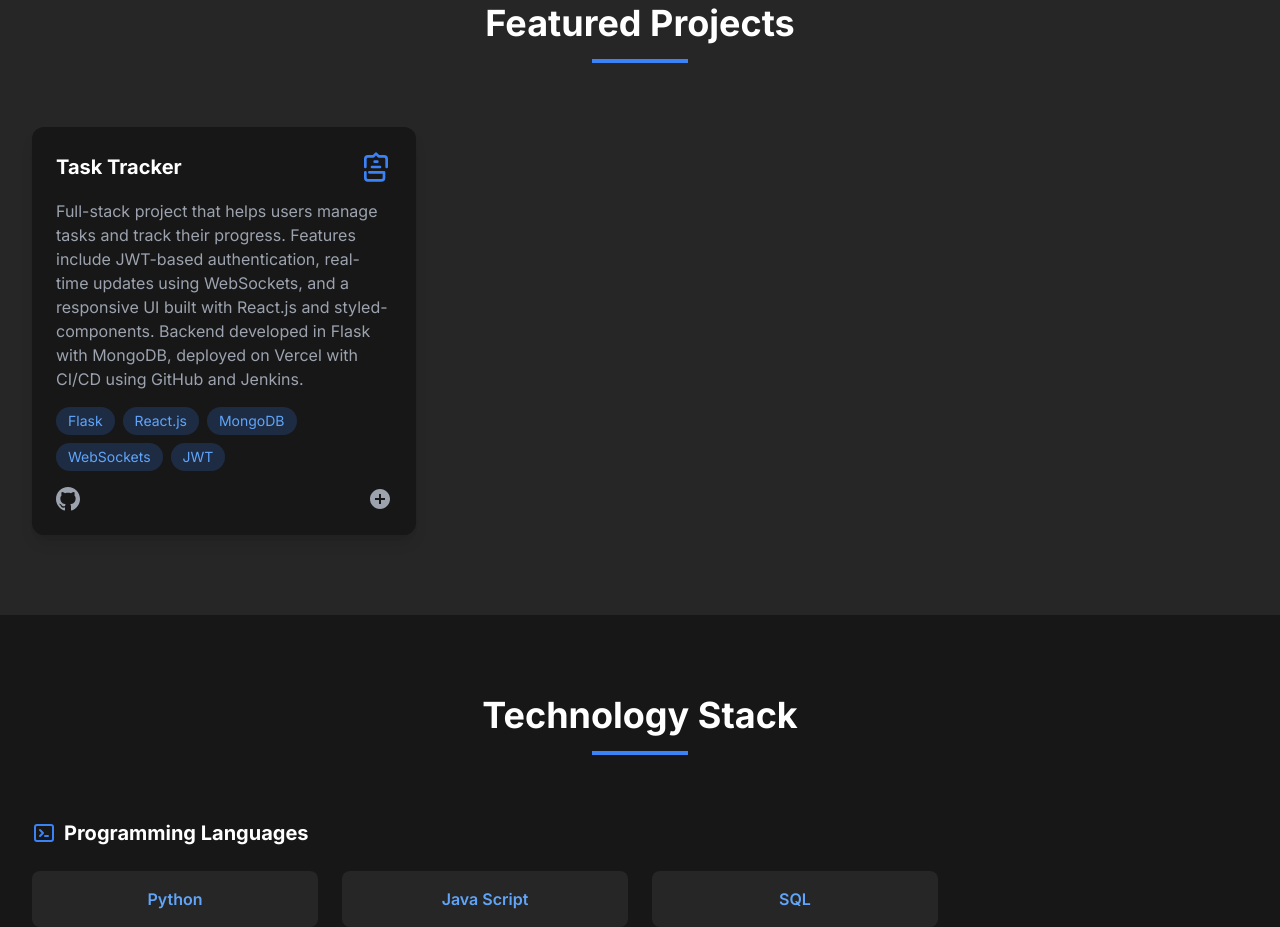
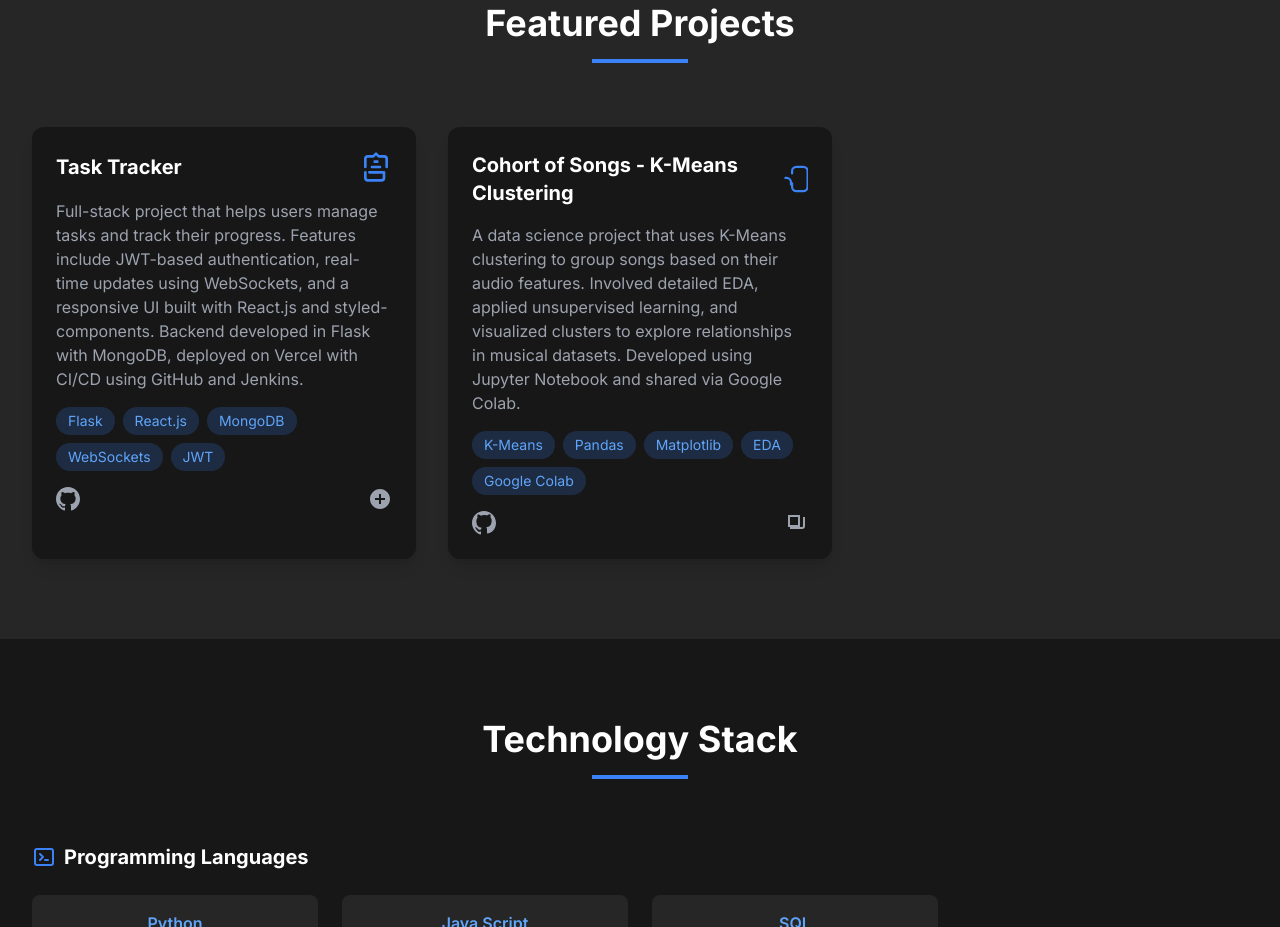
Before and after one commit to Aditya-1998k/resume-page, a plain HTML site: page index.html in a window 1280 px wide. Shown: the part 2419-3346 px from the top of the page. Drawn offline with nearby package versions, Linux system fonts and the light colour scheme.

Commit message:
Update index.html

```diff
--- a/index.html
+++ b/index.html
@@ -716,6 +716,38 @@ class Developer:
                     </div>
                 </div>
             </div>
+            <div class="bg-neutral-900 rounded-xl overflow-hidden shadow-lg hover:transform hover:scale-105 transition duration-300 animate__animated animate__fadeInUp">
+                <div class="p-6">
+                    <div class="flex items-center justify-between mb-4">
+                        <h3 class="text-xl font-bold text-white">Cohort of Songs - K-Means Clustering</h3>
+                        <svg class="w-8 h-8 text-blue-500" fill="none" stroke="currentColor" viewBox="0 0 24 24">
+                            <path stroke-linecap="round" stroke-linejoin="round" stroke-width="2" d="M9 17v-2a4 4 0 00-4-4H4m6-4V5a4 4 0 014-4h6a4 4 0 014 4v14a4 4 0 01-4 4h-6a4 4 0 01-4-4v-3"></path>
+                        </svg>
+                    </div>
+                    <p class="text-gray-400 mb-4">
+                        A data science project that uses K-Means clustering to group songs based on their audio features. Involved detailed EDA, applied unsupervised learning, and visualized clusters to explore relationships in musical datasets. Developed using Jupyter Notebook and shared via Google Colab.
+                    </p>
+                    <div class="flex flex-wrap gap-2 mb-4">
+                        <span class="px-3 py-1 bg-blue-500/20 text-blue-400 rounded-full text-sm">K-Means</span>
+                        <span class="px-3 py-1 bg-blue-500/20 text-blue-400 rounded-full text-sm">Pandas</span>
+                        <span class="px-3 py-1 bg-blue-500/20 text-blue-400 rounded-full text-sm">Matplotlib</span>
+                        <span class="px-3 py-1 bg-blue-500/20 text-blue-400 rounded-full text-sm">EDA</span>
+                        <span class="px-3 py-1 bg-blue-500/20 text-blue-400 rounded-full text-sm">Google Colab</span>
+                    </div>
+                    <div class="flex justify-between items-center">
+                        <a href="https://github.com/yourusername/cohort-of-songs" class="text-gray-400 hover:text-blue-500 transition-colors">
+                            <svg class="w-6 h-6" fill="currentColor" viewBox="0 0 24 24">
+                                <path d="M12 0C5.373 0 0 5.373 0 12c0 5.302 3.438 9.8 8.207 11.387.599.111.793-.261.793-.577v-2.234c-3.338.726-4.033-1.416-4.033-1.416-.546-1.387-1.333-1.756-1.333-1.756C2.547 16.135 3.719 16.15 3.719 16.15c1.205.084 1.839 1.237 1.839 1.237 1.07 1.834 2.807 1.304 3.492.997.107-.775.418-1.305.762-1.604C7.147 16.475 4.345 15.446 4.345 10c0-1.311.469-2.381 1.236-3.221-.124-.303-.535-1.524.117-3.176 0 0 1.008-.322 3.301 1.23A11.428 11.428 0 0112 4c1.02.005 2.047.138 3.006.404 2.291-1.552 3.297-1.23 3.297-1.23.653 1.653.242 2.874.118 3.176.77.84 1.235 1.911 1.235 3.221 0 5.446-2.807 6.459-5.479 6.756.43.372.823 1.102.823 2.222v3.293c0 .319.192.694.801.576C20.562 21.8 24 17.302 24 12c0-6.627-5.373-12-12-12z"/>
+                            </svg>
+                        </a>
+                        <a href="https://colab.research.google.com/drive/your-colab-id" class="text-gray-400 hover:text-blue-500 transition-colors">
+                            <svg class="w-6 h-6" fill="currentColor" viewBox="0 0 24 24">
+                                <path d="M21 6h-2v9a1 1 0 01-1 1H6v2h12a3 3 0 003-3V6zM4 4h12v12H4V4zm2 2v8h8V6H6z"/>
+                            </svg>
+                        </a>
+                    </div>
+                </div>
+            </div>
         </div>
     </section>
 </div>
```
